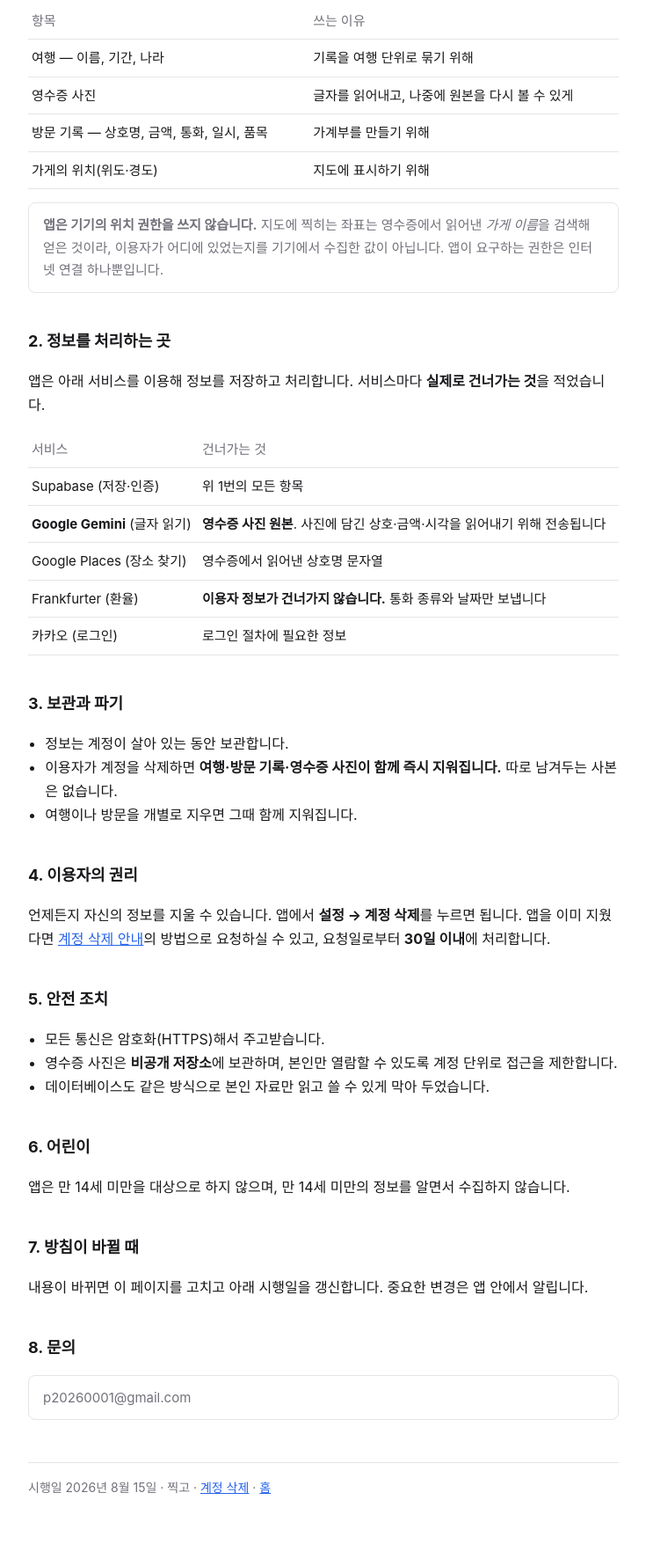
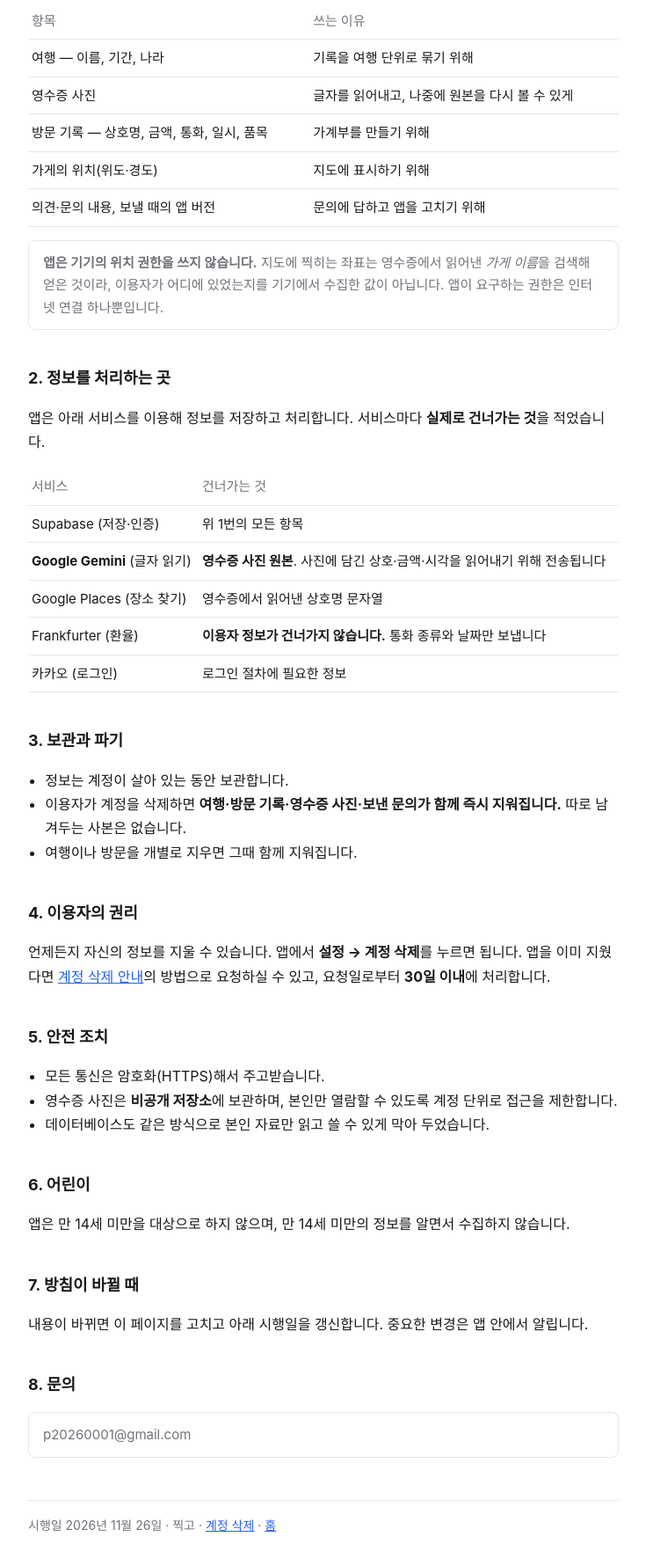
Before and after one commit to smile-mi/smile-mi.github.io, a plain HTML site: page jjikgo/privacy.html in a window 1280 px wide. Shown: the part 570-2350 px from the top of the page at 88% size, without its empty margins (272-1007 px from the left). Drawn offline with Linux system fonts and the light colour scheme.

Commit message:
찍고: 개인정보처리방침 — 앱 안 문의 항목 추가, 시행일 2026-11-26

```diff
--- a/jjikgo/privacy.html
+++ b/jjikgo/privacy.html
@@ -123,6 +123,10 @@
         <td>가게의 위치(위도·경도)</td>
         <td>지도에 표시하기 위해</td>
       </tr>
+      <tr>
+        <td>의견·문의 내용, 보낼 때의 앱 버전</td>
+        <td>문의에 답하고 앱을 고치기 위해</td>
+      </tr>
     </table>
 
     <p class="note">
@@ -170,7 +174,7 @@
     <ul>
       <li>정보는 계정이 살아 있는 동안 보관합니다.</li>
       <li>
-        이용자가 계정을 삭제하면 <strong>여행·방문 기록·영수증 사진이 함께 즉시
+        이용자가 계정을 삭제하면 <strong>여행·방문 기록·영수증 사진·보낸 문의가 함께 즉시
         지워집니다.</strong> 따로 남겨두는 사본은 없습니다.
       </li>
       <li>여행이나 방문을 개별로 지우면 그때 함께 지워집니다.</li>
@@ -210,7 +214,7 @@
     <p class="note">p20260001@gmail.com</p>
 
     <footer>
-      시행일 2026년 8월 15일 · 찍고 ·
+      시행일 2026년 11월 26일 · 찍고 ·
       <a href="./delete-account.html">계정 삭제</a> · <a href="./index.html">홈</a>
     </footer>
   </body>
```
